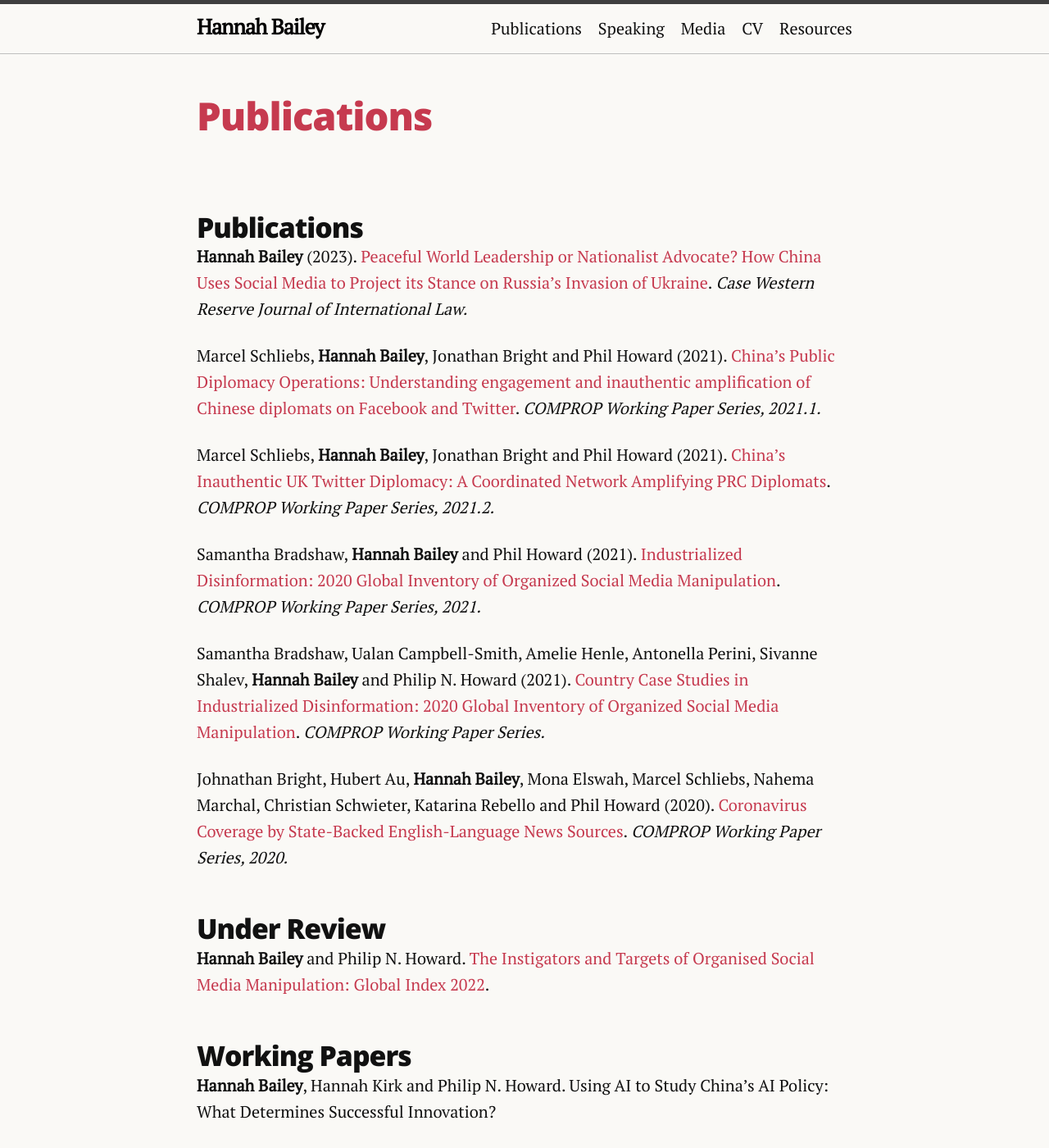
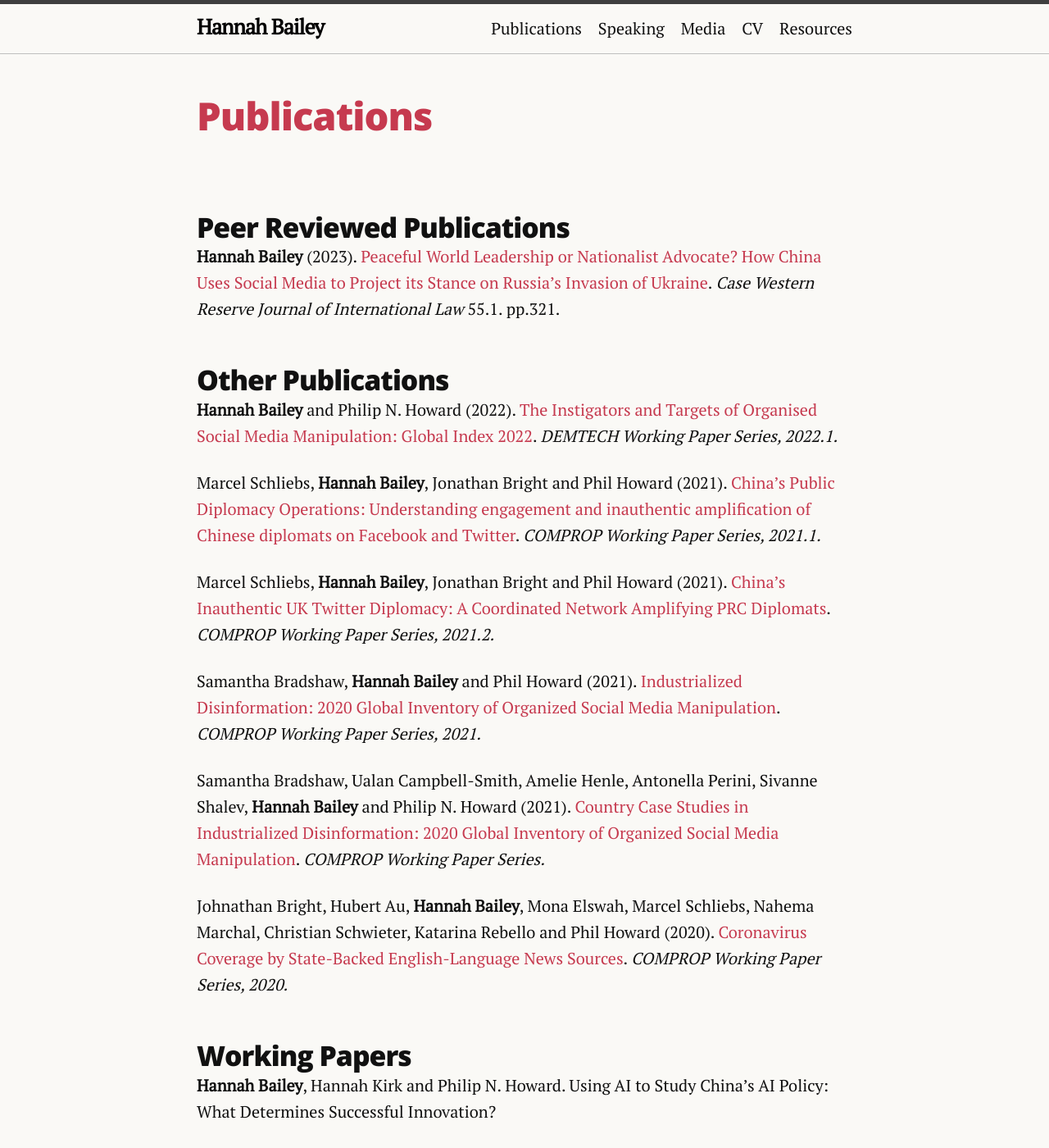
Before and after one commit to hannahlsbailey/hannahlsbailey.github.io, a Jekyll site: the page built from pages/publications.md, in a window 1280 px wide and 1400 px high. Shown: the whole window at 82% size. Built offline with Jekyll 4.4.1, drawn with Linux system fonts in a browser that asks for light colours; some of the changed text lies outside the part shown.

Commit message:
2023 updates

```diff
--- a/pages/publications.md
+++ b/pages/publications.md
@@ -4,9 +4,13 @@ title: Publications
 description: Hannah Bailey's publications
 ---
 <br/>
-## Publications
+## Peer Reviewed Publications
 
-**Hannah Bailey** (2023). <a href="../docs/hannah_bailey_diplomat_or_aggressor.pdf" target="_blank">Peaceful World Leadership or Nationalist Advocate? How China Uses Social Media to Project its Stance on Russia’s Invasion of Ukraine</a>. *Case Western Reserve Journal of International Law.*
+**Hannah Bailey** (2023). <a href="../docs/peaceful_world_leadership_bailey_2023.pdf" target="_blank">Peaceful World Leadership or Nationalist Advocate? How China Uses Social Media to Project its Stance on Russia’s Invasion of Ukraine</a>. *Case Western Reserve Journal of International Law* 55.1. pp.321.
+
+## Other Publications
+
+**Hannah Bailey** and Philip N. Howard (2022). <a href="../docs/demtech_instigators_targets.pdf" target="_blank">The Instigators and Targets of Organised Social Media Manipulation: Global Index 2022</a>. *DEMTECH Working Paper Series, 2022.1.*
 
 Marcel Schliebs, **Hannah Bailey**, Jonathan Bright and Phil Howard (2021). <a href="../docs/2021_China's_public_diplomacy.pdf" target="_blank">China’s Public Diplomacy Operations: Understanding engagement and inauthentic amplification of Chinese diplomats on Facebook and Twitter</a>. *COMPROP Working Paper Series, 2021.1.*
 
@@ -18,15 +22,11 @@ Samantha Bradshaw, Ualan Campbell-Smith, Amelie Henle, Antonella Perini, Sivanne
 
 Johnathan Bright, Hubert Au, **Hannah Bailey**, Mona Elswah, Marcel Schliebs, Nahema Marchal, Christian Schwieter, Katarina Rebello and Phil Howard (2020). <a href="../docs/Coronavirus-Coverage-by-State-Backed-English-Language-News-Sources.pdf" target="_blank">Coronavirus Coverage by State-Backed English-Language News Sources</a>. *COMPROP Working Paper Series, 2020.*
 
-## Under Review
-
-**Hannah Bailey** and Philip N. Howard. <a href="../docs/demtech_hannahbailey_memo.pdf" target="_blank">The Instigators and Targets of Organised Social Media Manipulation: Global Index 2022</a>.
-
 ## Working Papers
 
 **Hannah Bailey**, Hannah Kirk and Philip N. Howard. Using AI to Study China’s AI Policy: What Determines Successful Innovation?
 
-**Hannah Bailey**. Detecting China’s Use of Emotive Frames in Public Diplomacy: A Natural Language Processing Approach.
+**Hannah Bailey**. Sentiment in Statecraft: A Natural Language Processing Analysis of China's Digital Diplomacy.
 
 ## Public Engagement
 
```
Also changed, not shown: pages/vPublic Talks.md (+2 -0 lines), 2 other files.
